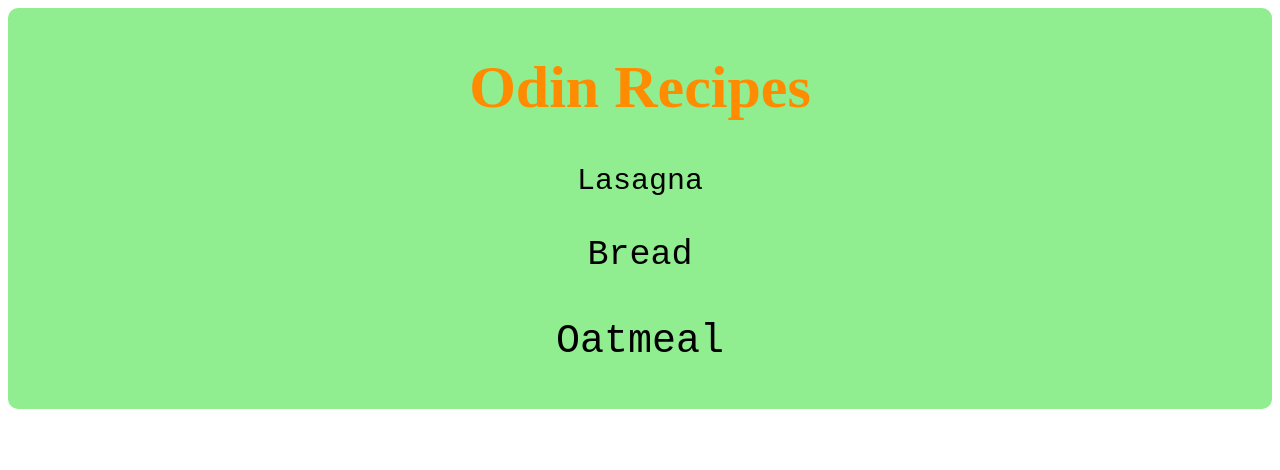
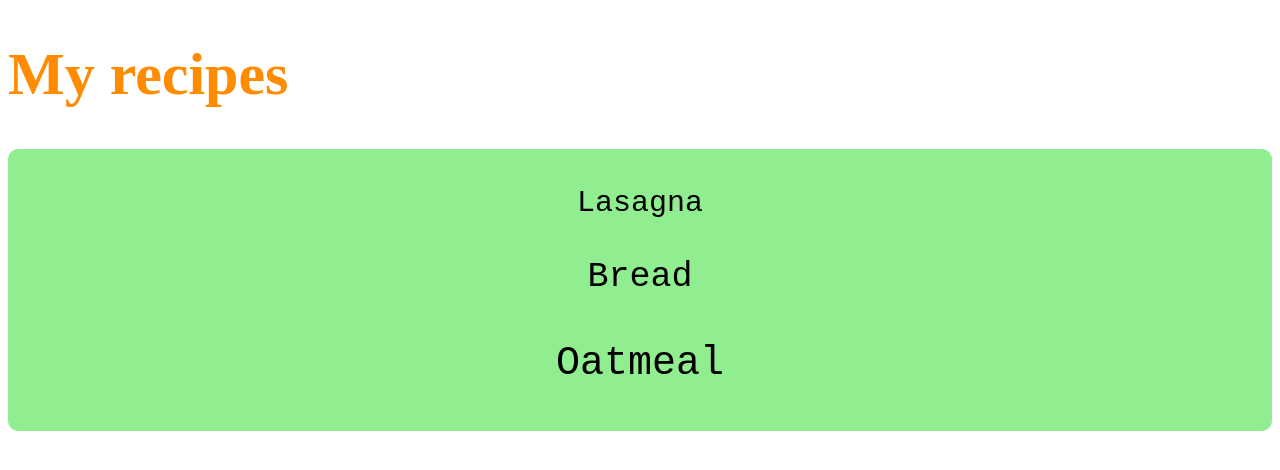
Before and after one commit to Skjolde89/odin-recipes, a plain HTML site: page index.html in a window 1280 px wide. Drawn offline with Linux system fonts and the light colour scheme.

Commit message:
did stuff

```diff
--- a/index.html
+++ b/index.html
@@ -9,8 +9,8 @@
 </head>
 
 <body>
+    <h1>My recipes</h1>
     <div id="recipes">
-        <h1>Odin Recipes</h1>
         <p class="lasagna"><a href="./recipes/lasagna.html">Lasagna</a></p>
         <p class="bread"><a href="./recipes/bread.html">Bread</a></p>
         <p class="oatmeal"><a href="./recipes/oatmeal.html">Oatmeal</a></p>
```
